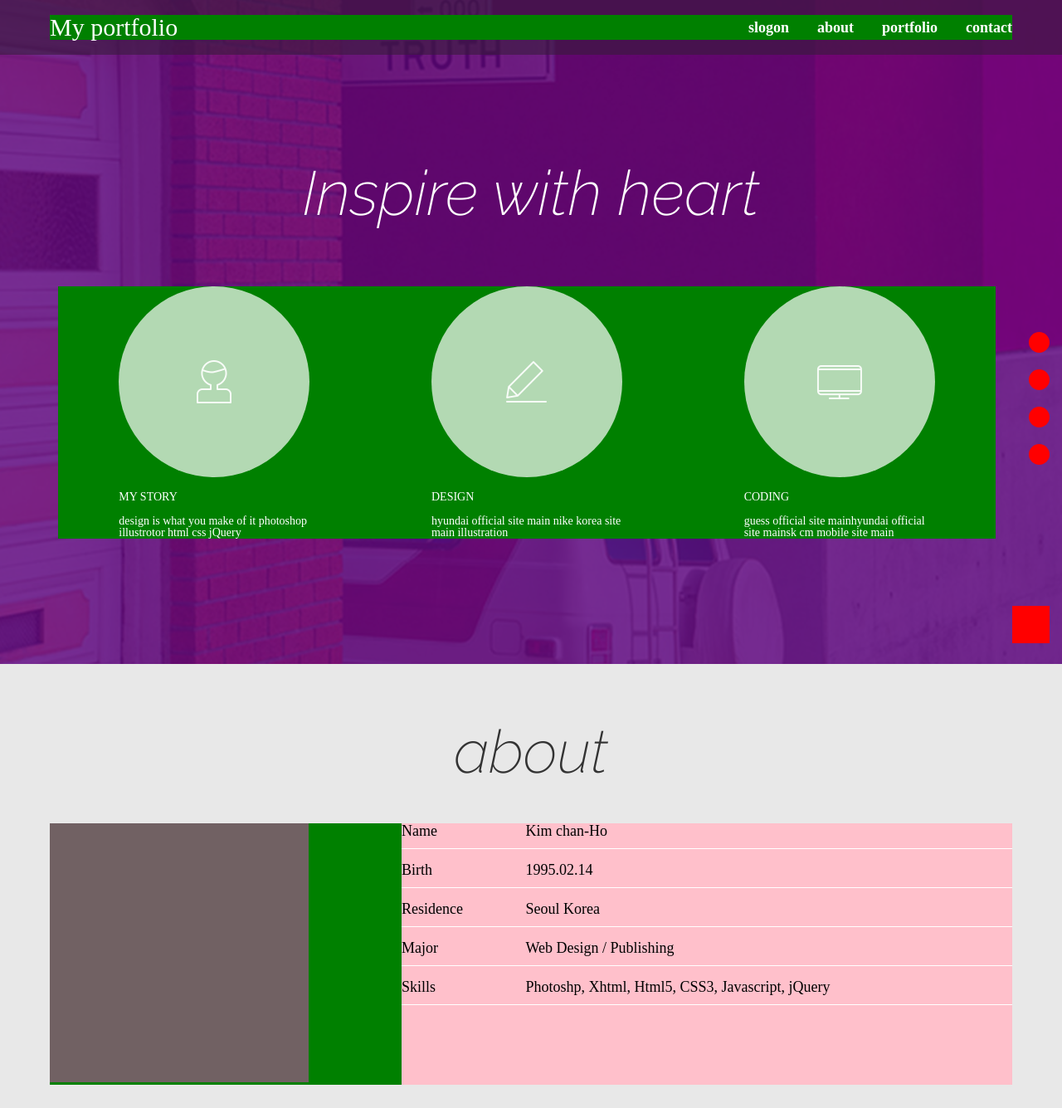
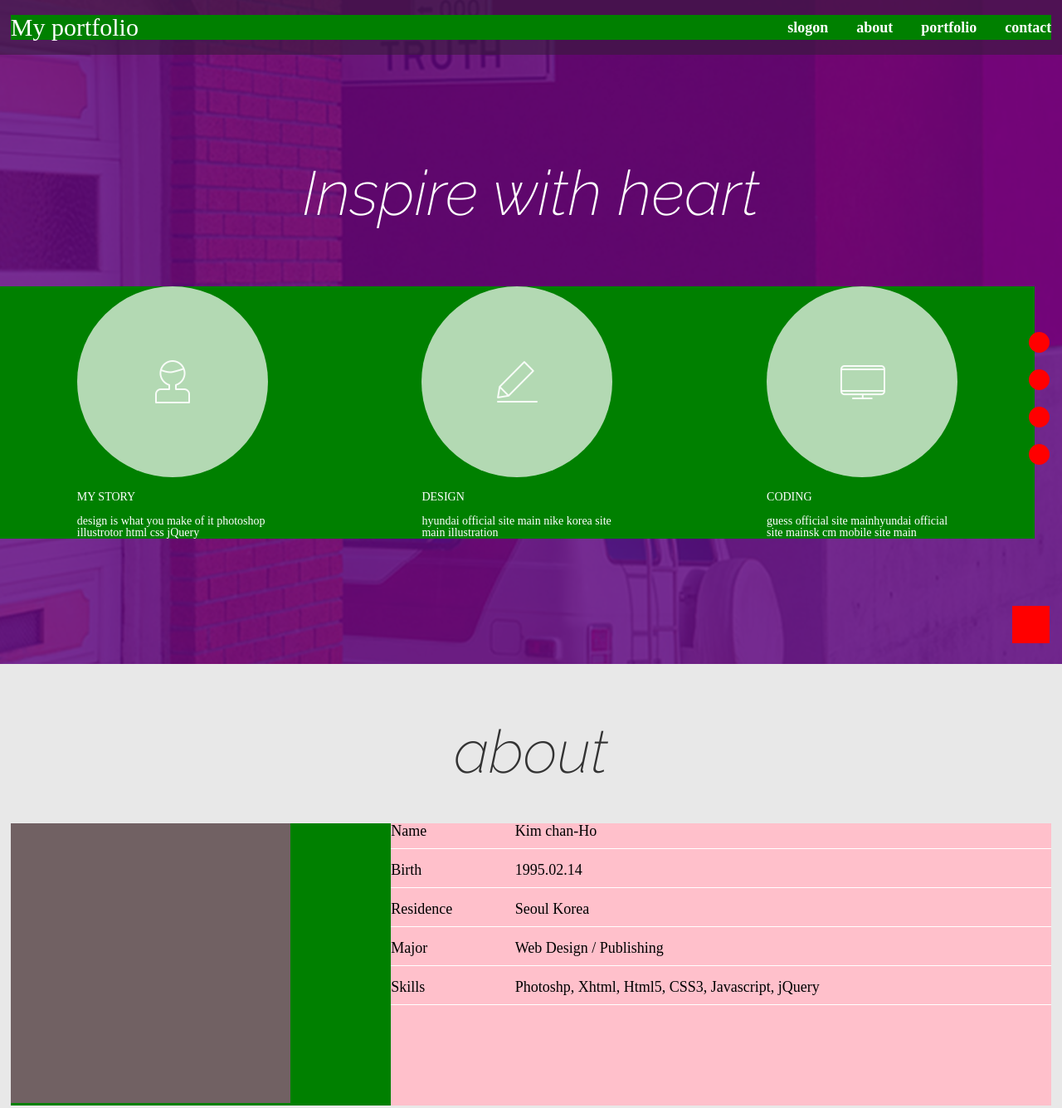
Before and after one commit to mintchacha/responsive01, a website built with Parcel: page index.html in a window 1280 px wide. Shown: the top 1335 px of the page at 83% size. Built offline with nearby package versions, Linux system fonts and the light colour scheme.

Commit message:
cssPercent end

```diff
--- a/css/index.css
+++ b/css/index.css
@@ -33,7 +33,7 @@ header{
 header>div{
   display:flex;
   justify-content:space-between;
-  width:1160px;
+  width:98%/* 1160px */;
   margin:0 auto;
   align-items:center;
   background-color:green;
@@ -81,8 +81,8 @@ header>.btn{
 #box01>ul{
   position:absolute;
   bottom:18.85880077369439%; left:50%;
-  margin-left:-570px;
-  width:1130px;
+  margin-left:-50%/* -570px */;
+  width:97.41379310344828%/* 1130px */;
   display:flex;
   flex-wrap:wrap;
   color:#fff;
@@ -122,15 +122,15 @@ header>.btn{
   display:flex;
   justify-content:space-between;
   flex-wrap:wrap;
-  width:1160px;
+  width:98%/* 1160px */;
   margin:0 auto;
   background-color:green;
 }
 #box02>section>h4{
-  width:312px;
+  width:26.89655172413793%/* 312px */;
 }
 #box02>section>ul{
-  width:736px;
+  width:63.44827586206897%/* 736px */;
 }
 #box02>.info{
   margin-bottom:68px;
@@ -230,7 +230,7 @@ header>.btn{
 }
 #show{}
 #all{
-  width:1130px;
+  width:97.41379310344828%/* 1130px */;
   display:flex;
   flex-wrap:wrap;
   margin:0 auto;
@@ -263,11 +263,11 @@ header>.btn{
   color:#fff;
 }
 #box4>div{
-  width:1160px;
+  width:98%/* 1160px */;
   margin:0 auto;
 }
 #box4>div>form{
-  width:1066px;
+  width:91.89655172413793%/* 1066px */;
 }
 #box4>div>form ul{}
 #box4>div>form ul>li{
```
